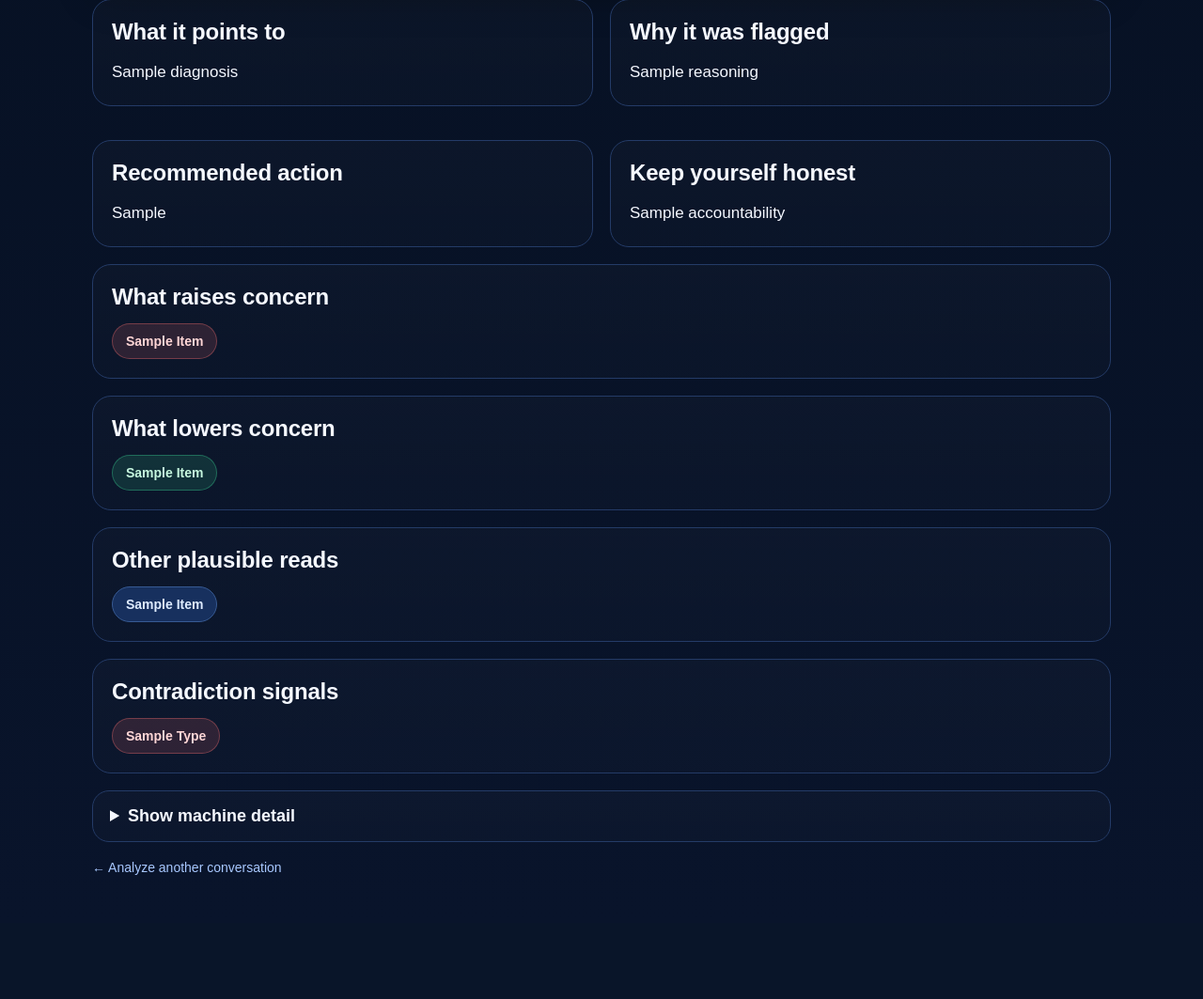
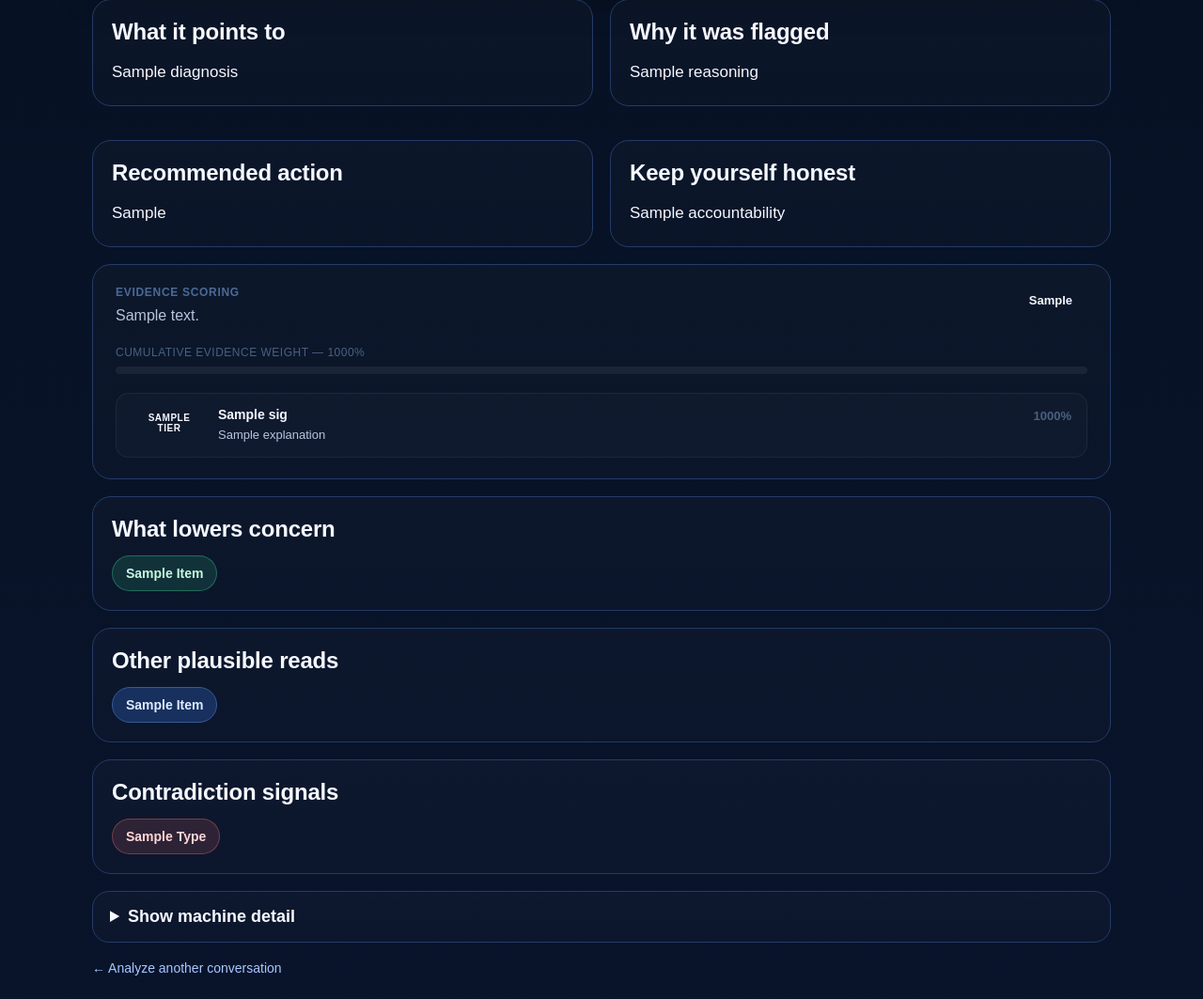
Before and after one commit to pdi999inc-lang/precipice-vibelenz, a FastAPI app: template templates/result.html in a window 1280 px wide. Shown: the part 573-1636 px from the top of the page at 94% size. Before the commit the page ends 1504 px from the top, so only its background shows below. Run offline with FastAPI, Linux system fonts and the light colour scheme; the template is opened without the code that fills it: most values are stand-ins (such as "Sample title", 1, 10 or a date in 2020).

Commit message:
evidence scoring: signal registry, tier display, cumulative weight bar

```diff
--- a/templates/result.html
+++ b/templates/result.html
@@ -307,62 +305,195 @@
       color: #ffd6d6;
     }
 
-    details {
+    /* ── EVIDENCE SCORING ─────────────────────────── */
+    .evidence-section {
       background: linear-gradient(180deg, rgba(255,255,255,0.02), rgba(255,255,255,0.01));
       border: 1px solid var(--border);
-      border-radius: 18px;
-      padding: 16px 18px;
+      border-radius: 20px;
+      padding: 22px 24px;
       margin-bottom: 18px;
     }
 
-    details summary {
-      cursor: pointer;
-      font-weight: 800;
-      font-size: 18px;
-      outline: none;
+    .evidence-header {
+      display: flex;
+      align-items: flex-start;
+      justify-content: space-between;
+      gap: 16px;
+      margin-bottom: 20px;
     }
 
-    .machine {
-      display: grid;
-      grid-template-columns: repeat(3, minmax(0, 1fr));
-      gap: 14px;
-      margin-top: 14px;
-    }
-
-    .machine-card {
-      background: rgba(255,255,255,0.02);
-      border: 1px solid var(--border);
-      border-radius: 16px;
-      padding: 14px;
-    }
-
-    .machine-card .k {
+    .evidence-eyebrow {
       font-size: 12px;
-      color: var(--muted);
+      font-weight: 800;
       text-transform: uppercase;
-      letter-spacing: 0.5px;
+      letter-spacing: 0.7px;
+      color: #4a6a96;
       margin-bottom: 6px;
     }
 
-    .machine-card .v {
-      font-size: 15px;
-      font-weight: 800;
-      word-break: break-word;
+    .evidence-summary-text {
+      font-size: 16px;
+      color: var(--muted);
+      line-height: 1.5;
+      max-width: 600px;
     }
 
-    pre {
-      margin: 12px 0 0;
-      white-space: pre-wrap;
-      word-break: break-word;
-      color: var(--muted);
-      font-size: 14px;
-      line-height: 1.6;
+    .evidence-verdict-pill {
+      padding: 8px 16px;
+      border-radius: 999px;
+      font-size: 13px;
+      font-weight: 800;
+      white-space: nowrap;
+      flex-shrink: 0;
     }
 
-    .footer-link {
-      color: #a8c8ff;
-      text-decoration: none;
+    .evidence-verdict-pill.STRONG {
+      background: rgba(255,113,113,0.16);
+      border: 1px solid rgba(255,113,113,0.4);
+      color: #ff7171;
+    }
+
+    .evidence-verdict-pill.ELEVATED {
+      background: rgba(255,113,113,0.10);
+      border: 1px solid rgba(255,113,113,0.3);
+      color: #ffaaaa;
+    }
+
+    .evidence-verdict-pill.MODERATE {
+      background: rgba(242,178,77,0.14);
+      border: 1px solid rgba(242,178,77,0.35);
+      color: #f2b24d;
+    }
+
+    .evidence-verdict-pill.WEAK {
+      background: rgba(117,168,255,0.10);
+      border: 1px solid rgba(117,168,255,0.25);
+      color: #75a8ff;
+    }
+
+    .evidence-verdict-pill.NONE {
+      background: rgba(255,255,255,0.04);
+      border: 1px solid rgba(255,255,255,0.1);
+      color: var(--muted);
+    }
+
+    .evidence-cumulative {
+      margin-bottom: 20px;
+    }
+
+    .evidence-cumulative-label {
+      font-size: 12px;
+      color: #4a6080;
+      text-transform: uppercase;
+      letter-spacing: 0.5px;
+      margin-bottom: 8px;
+    }
+
+    .evidence-bar-track {
+      height: 8px;
+      background: rgba(255,255,255,0.06);
+      border-radius: 4px;
+      overflow: hidden;
+    }
+
+    .evidence-bar-fill {
+      height: 100%;
+      border-radius: 4px;
+      transition: width 0.6s ease;
+    }
+
+    .evidence-bar-fill.STRONG { background: #ff7171; }
+    .evidence-bar-fill.ELEVATED { background: #ffaaaa; }
+    .evidence-bar-fill.MODERATE { background: #f2b24d; }
+    .evidence-bar-fill.WEAK { background: #75a8ff; }
+    .evidence-bar-fill.NONE { background: rgba(255,255,255,0.15); }
+
+    .signal-cards {
+      display: flex;
+      flex-direction: column;
+      gap: 10px;
+    }
+
+    .signal-card {
+      background: rgba(255,255,255,0.02);
+      border: 1px solid rgba(255,255,255,0.06);
+      border-radius: 14px;
+      padding: 14px 16px;
+      display: grid;
+      grid-template-columns: 80px 1fr auto;
+      gap: 12px;
+      align-items: start;
+    }
+
+    .signal-card.tier-CRITICAL {
+      border-left: 3px solid rgba(255,113,113,0.6);
+      background: rgba(255,113,113,0.04);
+    }
+
+    .signal-card.tier-HIGH {
+      border-left: 3px solid rgba(242,178,77,0.5);
+      background: rgba(242,178,77,0.03);
+    }
+
+    .signal-card.tier-MEDIUM {
+      border-left: 3px solid rgba(117,168,255,0.4);
+      background: rgba(117,168,255,0.03);
+    }
+
+    .signal-card.tier-LOW {
+      border-left: 3px solid rgba(255,255,255,0.15);
+    }
+
+    .signal-tier-badge {
+      font-size: 10px;
+      font-weight: 800;
+      text-transform: uppercase;
+      letter-spacing: 0.5px;
+      padding: 4px 8px;
+      border-radius: 6px;
+      text-align: center;
+      margin-top: 2px;
+    }
+
+    .signal-tier-badge.CRITICAL {
+      background: rgba(255,113,113,0.16);
+      color: #ff7171;
+    }
+
+    .signal-tier-badge.HIGH {
+      background: rgba(242,178,77,0.16);
+      color: #f2b24d;
+    }
+
+    .signal-tier-badge.MEDIUM {
+      background: rgba(117,168,255,0.14);
+      color: #75a8ff;
+    }
+
+    .signal-tier-badge.LOW {
+      background: rgba(255,255,255,0.06);
+      color: var(--muted);
+    }
+
+    .signal-content-label {
       font-size: 14px;
+      font-weight: 700;
+      color: var(--text);
+      margin-bottom: 4px;
+    }
+
+    .signal-content-explanation {
+      font-size: 13px;
+      color: var(--muted);
+      line-height: 1.5;
+    }
+
+    .signal-weight {
+      font-size: 13px;
+      font-weight: 700;
+      color: #4a6080;
+      white-space: nowrap;
+      padding-top: 2px;
     }
 
     /* ── MULTI-TURN TIMELINE ──────────────────────────── */
@@ -812,26 +851,59 @@
       </div>
     </div>
 
-    <div class="section">
-      <h3>What raises concern</h3>
-      <div class="chips">
-        {% if key_signals and key_signals|length > 0 and key_signals[0] != "No signals detected" %}
-          {% for item in key_signals %}
-            <span class="chip warn">{{ item|replace('_', ' ')|title }}</span>
-          {% endfor %}
-        {% else %}
-          <span class="chip">No strong risk signals surfaced</span>
-        {% endif %}
+    <!-- EVIDENCE SCORING — risk mode only -->
+    {% if evidence %}
+    <div class="evidence-section">
+      <div class="evidence-header">
+        <div>
+          <div class="evidence-eyebrow">Evidence scoring</div>
+          <div class="evidence-summary-text">{{ evidence.evidence_summary }}</div>
+        </div>
+        <div class="evidence-verdict-pill {{ evidence.evidence_verdict }}">
+          {{ evidence.evidence_verdict }}
+        </div>
       </div>
+
+      {% if evidence.enriched_signals and evidence.enriched_signals|length > 0 %}
+      <div class="evidence-cumulative">
+        <div class="evidence-cumulative-label">Cumulative evidence weight — {{ (evidence.cumulative_evidence_score * 100)|round|int }}%</div>
+        <div class="evidence-bar-track">
+          <div class="evidence-bar-fill {{ evidence.evidence_verdict }}" style="width: {{ (evidence.cumulative_evidence_score * 100)|round|int }}%;"></div>
+        </div>
+      </div>
+
+      <div class="signal-cards">
+        {% for sig in evidence.enriched_signals %}
+        <div class="signal-card tier-{{ sig.tier }}">
+          <div class="signal-tier-badge {{ sig.tier }}">{{ sig.tier }}</div>
+          <div>
+            <div class="signal-content-label">{{ sig.label }}</div>
+            <div class="signal-content-explanation">{{ sig.explanation }}</div>
+          </div>
+          <div class="signal-weight">{{ (sig.weight * 100)|round|int }}%</div>
+        </div>
+        {% endfor %}
+      </div>
+      {% else %}
+      <div class="signal-cards">
+        <div class="signal-card tier-LOW">
+          <div class="signal-tier-badge LOW">NONE</div>
+          <div>
+            <div class="signal-content-label">No risk signals detected</div>
+            <div class="signal-content-explanation">This conversation did not trigger any signals in the evidence registry.</div>
+          </div>
+          <div class="signal-weight">0%</div>
+        </div>
+      </div>
+      {% endif %}
     </div>
+    {% endif %}
 
     <div class="section">
       <h3>What lowers concern</h3>
       <div class="chips">
         {% if key_dampeners %}
-          {% for item in key_dampeners %}
-            <span class="chip good">{{ item|replace('_', ' ')|title }}</span>
-          {% endfor %}
+          {% for item in key_dampeners %}<span class="chip good">{{ item|replace('_', ' ')|title }}</span>{% endfor %}
         {% else %}
           <span class="chip">No dampeners surfaced</span>
         {% endif %}
@@ -864,62 +934,28 @@
 
     {% endif %}
 
-    <!-- Machine detail — same for both modes -->
     <details>
       <summary>Show machine detail</summary>
       <div class="machine">
-        <div class="machine-card">
-          <div class="k">Lane</div>
-          <div class="v">{{ lane or "Unknown" }}</div>
-        </div>
-        <div class="machine-card">
-          <div class="k">Primary label</div>
-          <div class="v">{{ primary_label or "Unknown" }}</div>
-        </div>
-        <div class="machine-card">
-          <div class="k">Intent horizon</div>
-          <div class="v">{{ intent_horizon or "Unknown" }}</div>
-        </div>
-        <div class="machine-card">
-          <div class="k">Pressure present</div>
-          <div class="v">{{ pressure_present }}</div>
-        </div>
-        <div class="machine-card">
-          <div class="k">Extraction present</div>
-          <div class="v">{{ extraction_present }}</div>
-        </div>
-        <div class="machine-card">
-          <div class="k">VIE action</div>
-          <div class="v">{{ vie_action or "NONE" }}</div>
-        </div>
-        <div class="machine-card">
-          <div class="k">Reciprocity level</div>
-          <div class="v">{{ reciprocity_level or "Unknown" }}</div>
-        </div>
-        <div class="machine-card">
-          <div class="k">Narrative integrity score</div>
-          <div class="v">{{ narrative_integrity_score }}</div>
-        </div>
-        <div class="machine-card">
-          <div class="k">Requested mode</div>
-          <div class="v">{{ requested_mode or "risk" }}</div>
-        </div>
+        <div class="machine-card"><div class="k">Lane</div><div class="v">{{ lane or "Unknown" }}</div></div>
+        <div class="machine-card"><div class="k">Primary label</div><div class="v">{{ primary_label or "Unknown" }}</div></div>
+        <div class="machine-card"><div class="k">Intent horizon</div><div class="v">{{ intent_horizon or "Unknown" }}</div></div>
+        <div class="machine-card"><div class="k">Pressure present</div><div class="v">{{ pressure_present }}</div></div>
+        <div class="machine-card"><div class="k">Extraction present</div><div class="v">{{ extraction_present }}</div></div>
+        <div class="machine-card"><div class="k">VIE action</div><div class="v">{{ vie_action or "NONE" }}</div></div>
+        <div class="machine-card"><div class="k">Reciprocity level</div><div class="v">{{ reciprocity_level or "Unknown" }}</div></div>
+        <div class="machine-card"><div class="k">Narrative integrity score</div><div class="v">{{ narrative_integrity_score }}</div></div>
+        <div class="machine-card"><div class="k">Requested mode</div><div class="v">{{ requested_mode or "risk" }}</div></div>
         {% if turn_analysis and turn_analysis.multi_turn %}
-        <div class="machine-card">
-          <div class="k">Arc</div>
-          <div class="v">{{ turn_analysis.arc }}</div>
-        </div>
-        <div class="machine-card">
-          <div class="k">Score delta</div>
-          <div class="v">{{ turn_analysis.delta }}</div>
-        </div>
-        <div class="machine-card">
-          <div class="k">Turn count</div>
-          <div class="v">{{ turn_analysis.turn_count }}</div>
-        </div>
+        <div class="machine-card"><div class="k">Arc</div><div class="v">{{ turn_analysis.arc }}</div></div>
+        <div class="machine-card"><div class="k">Score delta</div><div class="v">{{ turn_analysis.delta }}</div></div>
+        <div class="machine-card"><div class="k">Turn count</div><div class="v">{{ turn_analysis.turn_count }}</div></div>
+        {% endif %}
+        {% if evidence %}
+        <div class="machine-card"><div class="k">Evidence verdict</div><div class="v">{{ evidence.evidence_verdict }}</div></div>
+        <div class="machine-card"><div class="k">Evidence score</div><div class="v">{{ evidence.cumulative_evidence_score }}</div></div>
         {% endif %}
       </div>
-
       <pre>{{ extracted_text }}</pre>
     </details>
 
```
Also changed, not shown: other parts of templates/result.html (+70 -166 lines), app/analyzer.py (+136 -27 lines).
